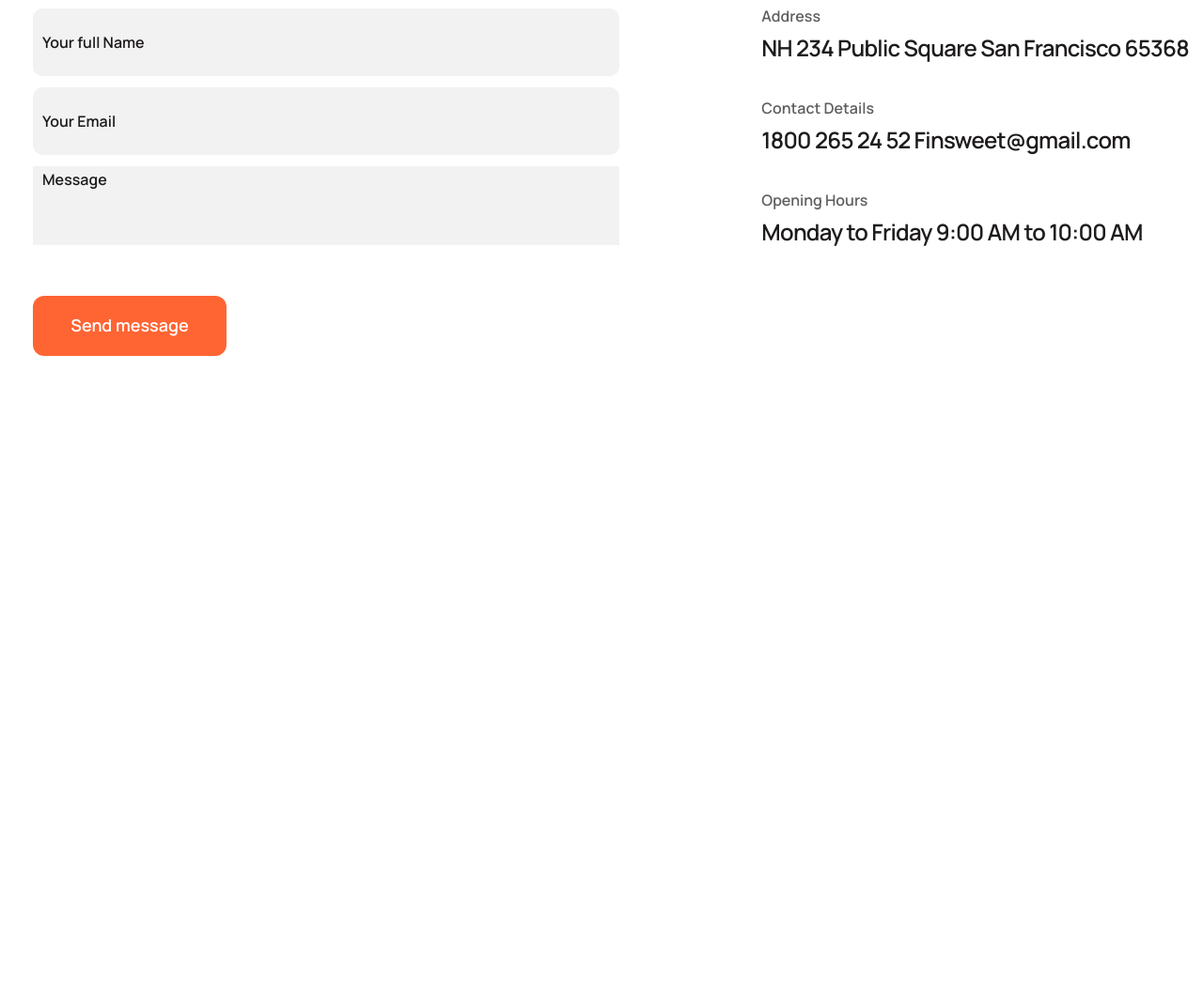
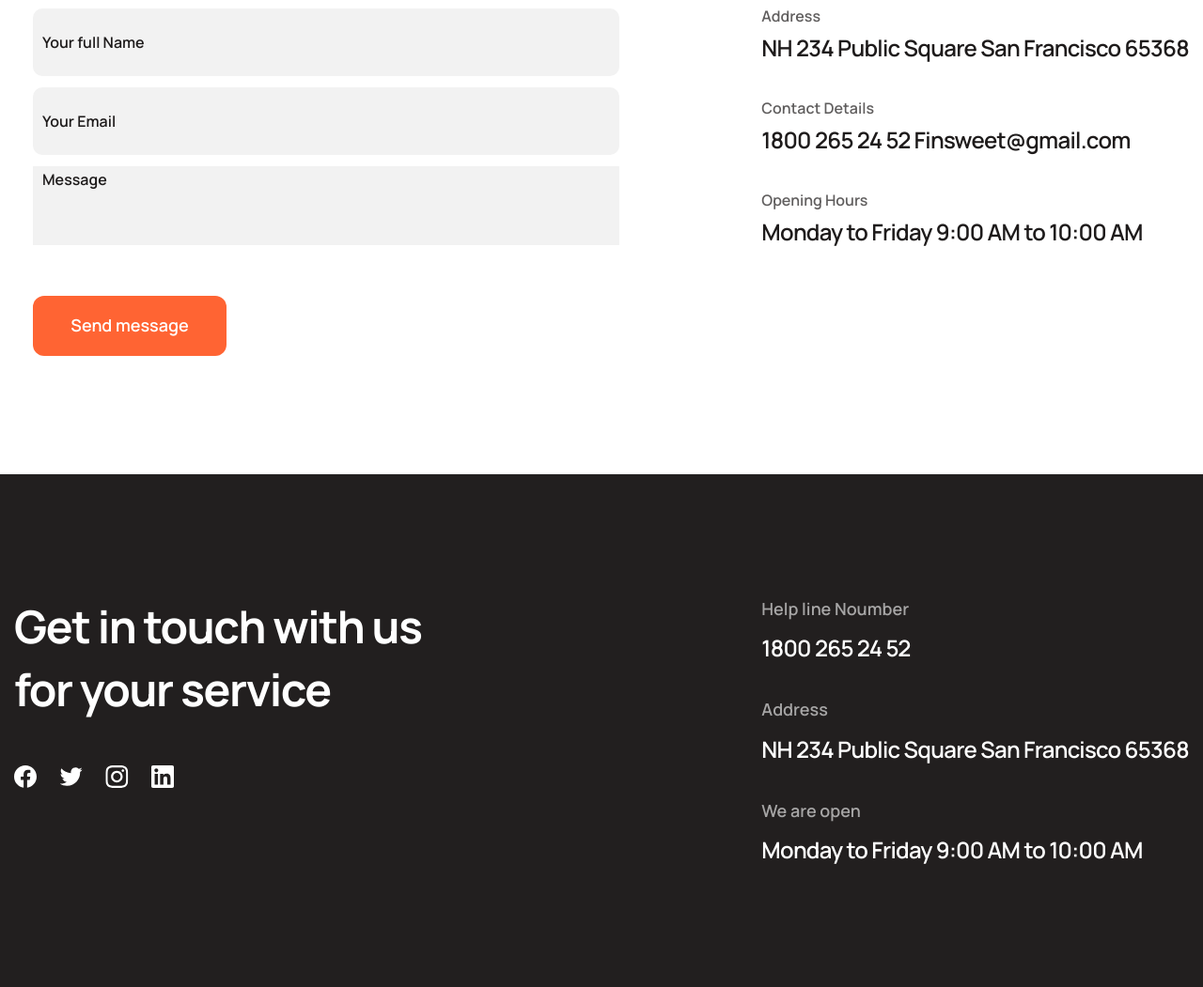
Before and after one commit to serlisovyk/Auto, a plain HTML site: page index.html in a window 1280 px wide. Shown: the part 9159-10210 px from the top of the page at 94% size. Before the commit the page ends 9664 px from the top, so only its background shows below. Drawn offline with Linux system fonts and the light colour scheme.

Commit message:
Added footer

```diff
--- a/css/style.css
+++ b/css/style.css
@@ -1235,3 +1235,91 @@ h2 {
   }
 }
 /* #endregion */
+/* #region Footer */
+.footer {
+  padding: 128px 0;
+  background-color: var(--black);
+  opacity: 0.98;
+}
+.footer__inner {
+  display: flex;
+  justify-content: space-between;
+  gap: 20px;
+}
+.footer__title {
+  max-width: 470px;
+  font-weight: 700;
+  font-size: 48px;
+  line-height: 140%;
+  letter-spacing: -0.03em;
+  color: var(--white);
+  margin-bottom: 48px;
+}
+.footer__links {
+  display: flex;
+  gap: 24px;
+}
+.info-footer__box {
+  margin-bottom: 32px;
+}
+.info-footer__box:last-child {
+  margin-bottom: 0;
+}
+.info-footer__minititle {
+  font-weight: 600;
+  font-size: 18px;
+  line-height: 175%;
+  color: var(--white);
+  opacity: 0.6;
+  margin-bottom: 8px;
+}
+.info-footer__text {
+  font-weight: 600;
+  font-size: 24px;
+  line-height: 150%;
+  letter-spacing: -0.03em;
+  color: var(--white);
+}
+@media (max-width: 991px) {
+  .footer {
+    padding: 80px 0;
+  }
+  .footer__inner {
+    flex-wrap: wrap;
+    justify-content: center;
+  }
+  .footer__title {
+    font-size: 36px;
+    margin-bottom: 24px;
+  }
+  .footer__content {
+    text-align: center;
+  }
+  .footer__links {
+    justify-content: center;
+  }
+  .info-footer__box {
+    margin-bottom: 24px;
+  }
+}
+@media (max-width: 767px) {
+  .footer {
+    padding: 50px 0;
+  }
+  .footer__title {
+    font-size: 24px;
+    margin-bottom: 12px;
+  }
+  .info-footer__box {
+    margin-bottom: 16px;
+  }
+}
+@media (max-width: 500px) {
+  .info-footer__minititle {
+    font-size: 14px;
+  }
+  .info-footer__text {
+    font-size: 16px;
+  }
+}
+/* #endregion */
--- a/index.html
+++ b/index.html
@@ -749,6 +749,57 @@
         </div>
       </div>
       <!-- #endregion -->
+      <!-- #region Footer -->
+      <footer class="footer">
+        <div class="container">
+          <div class="footer__inner">
+            <div class="footer__content">
+              <div class="footer__title">Get in touch with us for your service</div>
+              <div class="footer__links">
+                <div class="footer__link">
+                  <a href="#!"
+                    ><img src="images/footer/footer-1.svg" alt="Footer-1"
+                  /></a>
+                </div>
+                <div class="footer__link">
+                  <a href="#!"
+                    ><img src="images/footer/footer-2.svg" alt="Footer-2"
+                  /></a>
+                </div>
+                <div class="footer__link">
+                  <a href="#!"
+                    ><img src="images/footer/footer-3.svg" alt="Footer-3"
+                  /></a>
+                </div>
+                <div class="footer__link">
+                  <a href="#!"
+                    ><img src="images/footer/footer-4.svg" alt="Footer-4"
+                  /></a>
+                </div>
+              </div>
+            </div>
+            <div class="footer__info">
+              <div class="info-footer__box">
+                <div class="info-footer__minititle">Help line Noumber</div>
+                <div class="info-footer__text">1800 265 24 52</div>
+              </div>
+              <div class="info-footer__box">
+                <div class="info-footer__minititle">Address</div>
+                <div class="info-footer__text">
+                  NH 234 Public Square San Francisco 65368
+                </div>
+              </div>
+              <div class="info-footer__box">
+                <div class="info-footer__minititle">We are open</div>
+                <div class="info-footer__text">
+                  Monday to Friday 9:00 AM to 10:00 AM
+                </div>
+              </div>
+            </div>
+          </div>
+        </div>
+      </footer>
+      <!-- #endregion -->
     </div>
   </body>
 </html>
```
